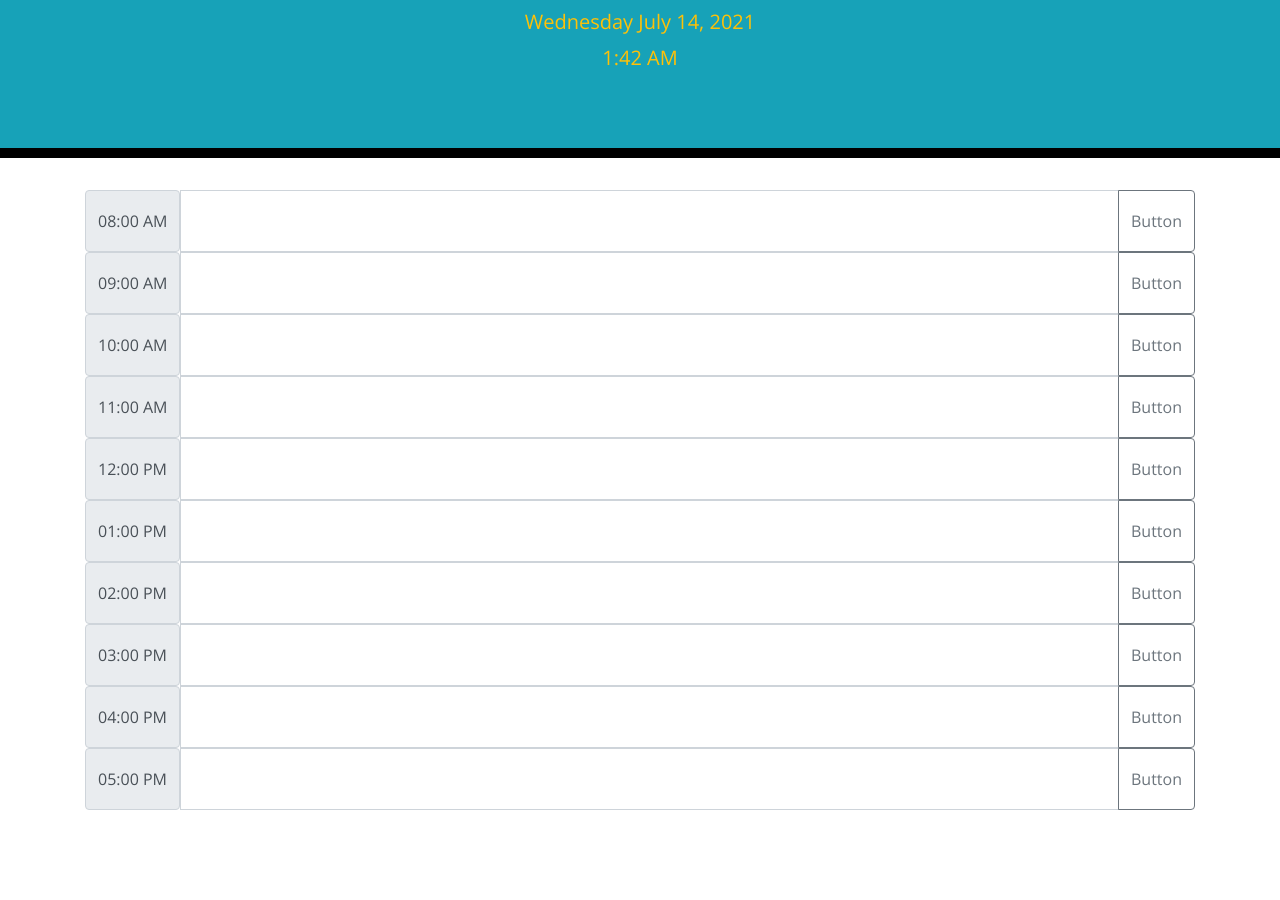
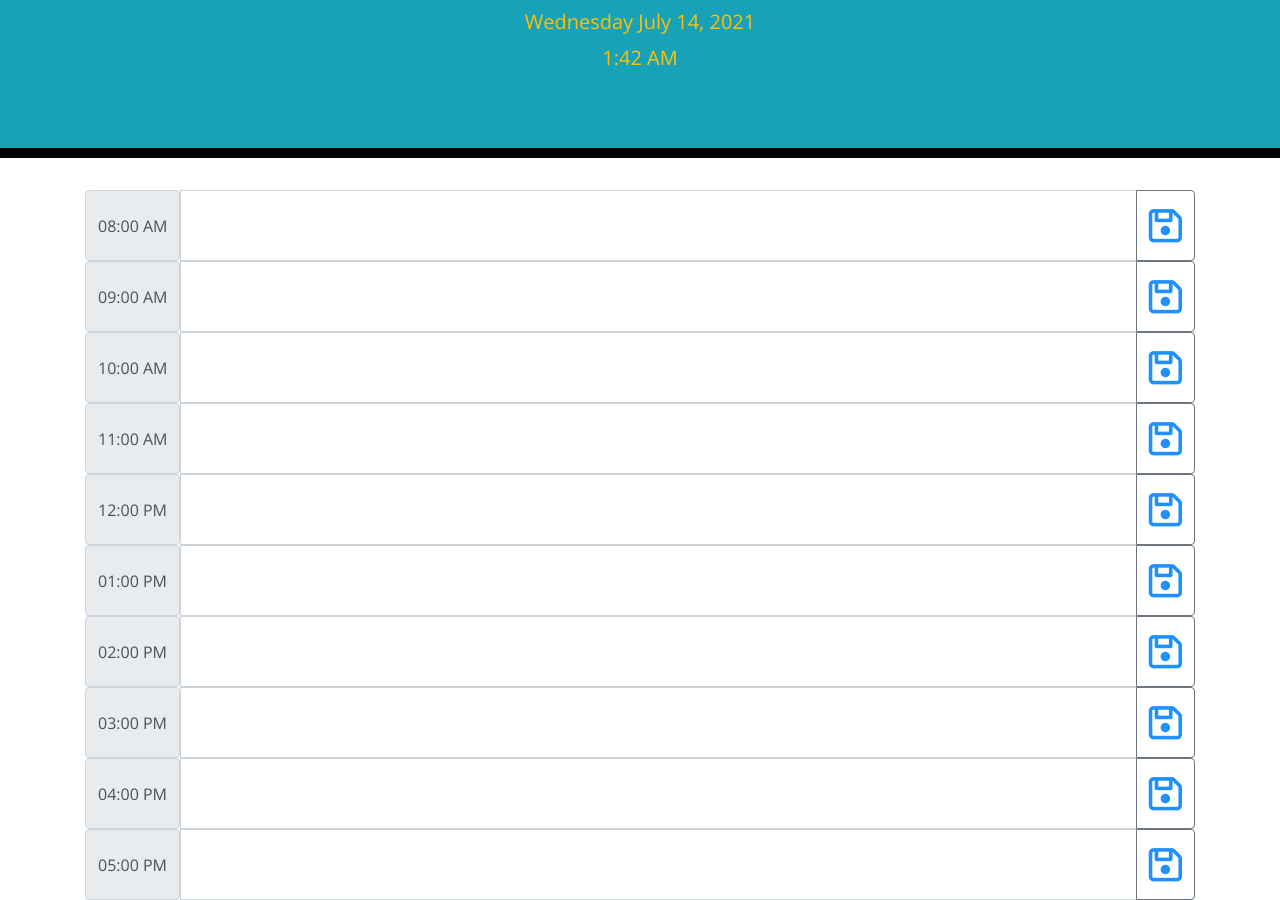
Before and after one commit to bvanburenwx/Third-Party-APIs, a plain HTML site: page index.html in a window 1280 px wide. Shown: the part 182-1082 px from the top of the page. Before the commit the page ends 992 px from the top, so only its background shows below. Drawn offline with nearby package versions, Linux system fonts and the light colour scheme.

Commit message:
added a save icon to the index.html file on all timeslots for font awesome. I also changed the colors of the icon and size as well.

```diff
--- a/index.html
+++ b/index.html
@@ -18,6 +18,10 @@
       href="https://fonts.googleapis.com/css?family=Open+Sans&display=swap"
       rel="stylesheet"
     />
+    <link
+      href="path/to/font-awesome/css/font-awesome.min.css"
+      rel="stylesheet"
+    />
     <link rel="stylesheet" href="Assets/style.css" />
     <title>Work Day Scheduler</title>
   </head>
@@ -34,19 +38,19 @@
 
       <!-- 8AM -->
       <div class="input-group">
-        <span class="input-group-text">08:00 AM</span>
+        <span class="input-group-text"  id="inputGroup-sizing-lg">08:00 AM</span>
         <textarea class="form-control" aria-label="With textarea"></textarea>
         <div class="input-group-append">
-          <button class="btn btn-outline-secondary" type="button" id="button-addon2">Button</button>
+          <button class="btn btn-outline-secondary" type="button" id="button-addon2"style="font-size: 38px; color: Dodgerblue;"><i class="far fa-save"></i></button>
         </div>
       </div>
 
       <!-- 9AM -->
-      <div class="input-group input-group-large">
+      <div class="input-group">
         <span class="input-group-text">09:00 AM</span>
         <textarea class="form-control" aria-label="With textarea"></textarea>
         <div class="input-group-append">
-          <button class="btn btn-outline-secondary" type="button" id="button-addon2">Button</button>
+          <button class="btn btn-outline-secondary" type="button" id="button-addon2" style="font-size: 38px; color: Dodgerblue;"><i class="far fa-save"></i></button>
         </div>
       </div>
 
@@ -55,7 +59,7 @@
         <span class="input-group-text">10:00 AM</span>
         <textarea class="form-control" aria-label="With textarea"></textarea>
         <div class="input-group-append">
-          <button class="btn btn-outline-secondary" type="button" id="button-addon2">Button</button>
+          <button class="btn btn-outline-secondary" type="button" id="button-addon2"style="font-size: 38px; color: Dodgerblue;"><i class="far fa-save"></i></button>
         </div>
       </div>
 
@@ -64,16 +68,16 @@
         <span class="input-group-text">11:00 AM</span>
         <textarea class="form-control" aria-label="With textarea"></textarea>
         <div class="input-group-append">
-          <button class="btn btn-outline-secondary" type="button" id="button-addon2">Button</button>
+          <button class="btn btn-outline-secondary" type="button" id="button-addon2"style="font-size: 38px; color: Dodgerblue;"><i class="far fa-save"></i></button>
         </div>
       </div>
 
        <!-- 12PM -->
-       <div class="input-group">
+       <div class="input-group ">
         <span class="input-group-text">12:00 PM</span>
         <textarea class="form-control" aria-label="With textarea"></textarea>
         <div class="input-group-append">
-          <button class="btn btn-outline-secondary" type="button" id="button-addon2">Button</button>
+          <button class="btn btn-outline-secondary" type="button" id="button-addon2"style="font-size: 38px; color: Dodgerblue;"><i class="far fa-save"></i></button>
         </div>
       </div>
 
@@ -82,7 +86,7 @@
         <span class="input-group-text">01:00 PM</span>
         <textarea class="form-control" aria-label="With textarea"></textarea>
         <div class="input-group-append">
-          <button class="btn btn-outline-secondary" type="button" id="button-addon2">Button</button>
+          <button class="btn btn-outline-secondary" type="button" id="button-addon2"style="font-size: 38px; color: Dodgerblue;"><i class="far fa-save"></i></button>
         </div>
       </div>
 
@@ -91,7 +95,7 @@
         <span class="input-group-text">02:00 PM</span>
         <textarea class="form-control" aria-label="With textarea"></textarea>
         <div class="input-group-append">
-          <button class="btn btn-outline-secondary" type="button" id="button-addon2">Button</button>
+          <button class="btn btn-outline-secondary" type="button" id="button-addon2"style="font-size: 38px; color: Dodgerblue;"><i class="far fa-save"></i></button>
         </div>
       </div>
 
@@ -100,7 +104,7 @@
         <span class="input-group-text">03:00 PM</span>
         <textarea class="form-control" aria-label="With textarea"></textarea>
         <div class="input-group-append">
-          <button class="btn btn-outline-secondary" type="button" id="button-addon2">Button</button>
+          <button class="btn btn-outline-secondary" type="button" id="button-addon2"style="font-size: 38px; color: Dodgerblue;"><i class="far fa-save"></i></button>
         </div>
       </div>
 
@@ -109,7 +113,7 @@
         <span class="input-group-text">04:00 PM</span>
         <textarea class="form-control" aria-label="With textarea"></textarea>
         <div class="input-group-append">
-          <button class="btn btn-outline-secondary" type="button" id="button-addon2">Button</button>
+          <button class="btn btn-outline-secondary" type="button" id="button-addon2"style="font-size: 38px; color: Dodgerblue;"><i class="far fa-save"></i></button>
         </div>
       </div>
 
@@ -118,7 +122,7 @@
         <span class="input-group-text">05:00 PM</span>
         <textarea class="form-control" aria-label="With textarea"></textarea>
         <div class="input-group-append">
-          <button class="btn btn-outline-secondary" type="button" id="button-addon2">Button</button>
+          <button class="btn btn-outline-secondary" type="button" id="button-addon2"style="font-size: 38px; color: Dodgerblue;"><i class="far fa-save"></i></button>
         </div>
       </div>
     </div>
```
